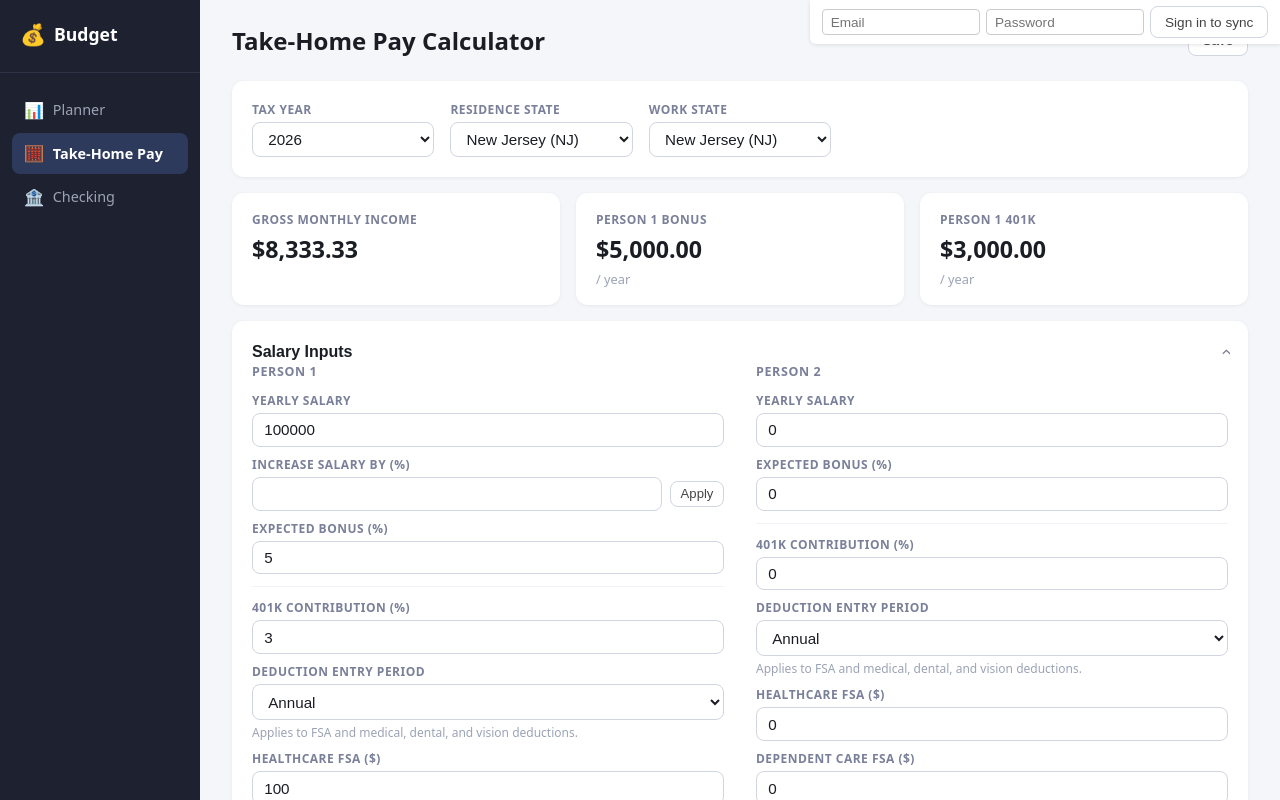
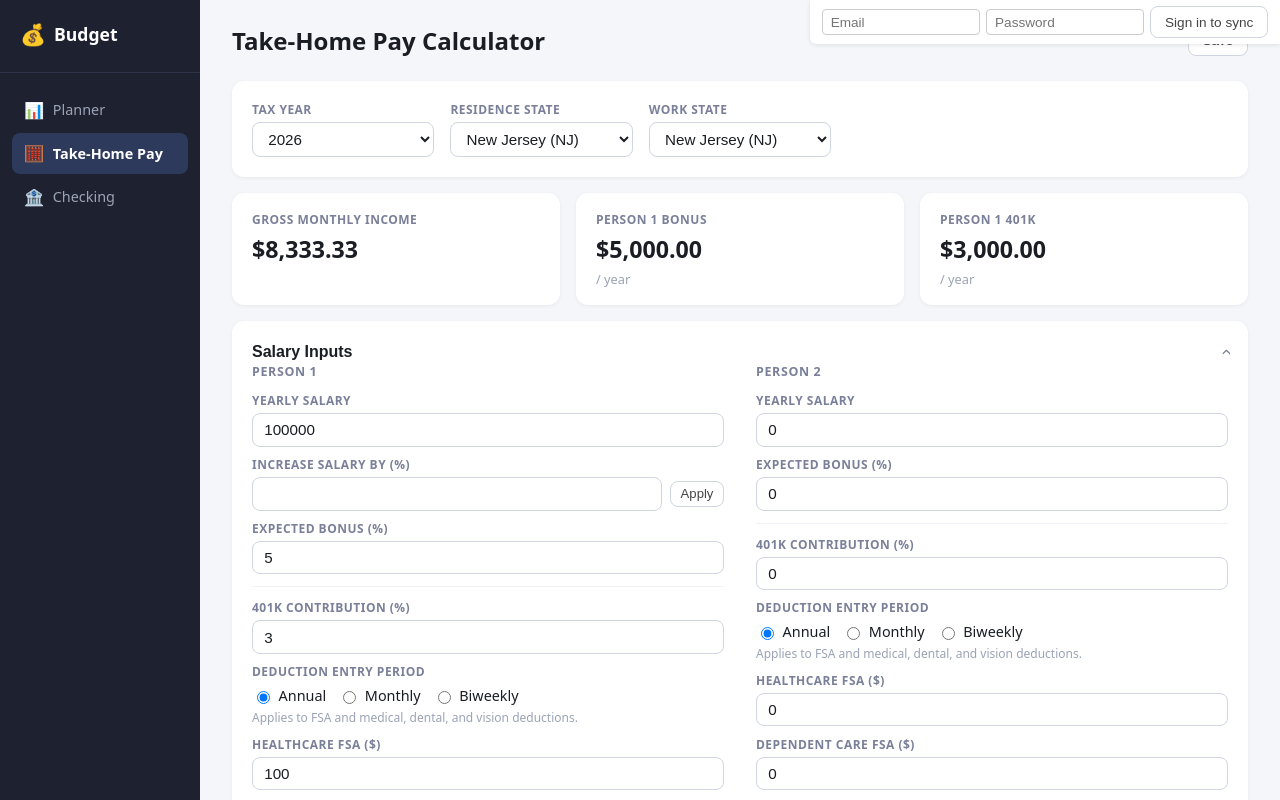
Before and after one commit to rafistrauss/budget, a SvelteKit app: page /take-home-pay in a window 1280 px wide. Shown: the top 800 px of the page. Built offline with nearby package versions, Linux system fonts and the light colour scheme; no server answers.

Commit message:
feat: Replace dropdown with radio buttons for deduction entry period selection

```diff
--- a/src/routes/take-home-pay/+page.svelte
+++ b/src/routes/take-home-pay/+page.svelte
@@ -431,15 +431,20 @@
 						</div>
 						<div class="field">
 							<span class="field-label">Deduction Entry Period</span>
-							<select
-								value={deductionInputPeriod1}
-								on:change={(event) =>
-									changeDeductionInputPeriod(1, /** @type {HTMLSelectElement} */ (event.currentTarget).value)}
-							>
-								<option value="annual">Annual</option>
-								<option value="monthly">Monthly</option>
-								<option value="biweekly">Biweekly</option>
-							</select>
+						<div class="radio-group">
+							<label class="radio-label">
+								<input type="radio" name="deductionPeriod1" value="annual" bind:group={deductionInputPeriod1} />
+								Annual
+							</label>
+							<label class="radio-label">
+								<input type="radio" name="deductionPeriod1" value="monthly" bind:group={deductionInputPeriod1} />
+								Monthly
+							</label>
+							<label class="radio-label">
+								<input type="radio" name="deductionPeriod1" value="biweekly" bind:group={deductionInputPeriod1} />
+								Biweekly
+							</label>
+						</div>
 							<span class="field-hint">Applies to FSA and medical, dental, and vision deductions.</span>
 						</div>
 						<div class="field">
@@ -527,15 +532,20 @@
 						</div>
 						<div class="field">
 							<span class="field-label">Deduction Entry Period</span>
-							<select
-								value={deductionInputPeriod2}
-								on:change={(event) =>
-									changeDeductionInputPeriod(2, /** @type {HTMLSelectElement} */ (event.currentTarget).value)}
-							>
-								<option value="annual">Annual</option>
-								<option value="monthly">Monthly</option>
-								<option value="biweekly">Biweekly</option>
-							</select>
+						<div class="radio-group">
+							<label class="radio-label">
+								<input type="radio" name="deductionPeriod2" value="annual" bind:group={deductionInputPeriod2} />
+								Annual
+							</label>
+							<label class="radio-label">
+								<input type="radio" name="deductionPeriod2" value="monthly" bind:group={deductionInputPeriod2} />
+								Monthly
+							</label>
+							<label class="radio-label">
+								<input type="radio" name="deductionPeriod2" value="biweekly" bind:group={deductionInputPeriod2} />
+								Biweekly
+							</label>
+						</div>
 							<span class="field-hint">Applies to FSA and medical, dental, and vision deductions.</span>
 						</div>
 						<div class="field">
```
